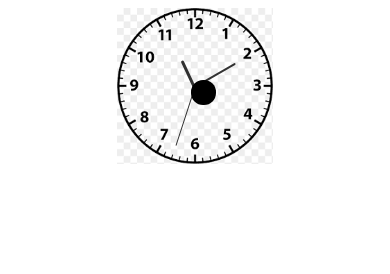
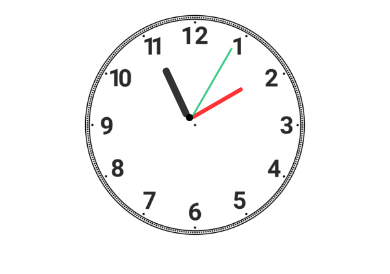
Before and after one commit to NikhilSuresh1999/simple-Clock, a plain HTML site: page index.html in a window 390 px wide. Drawn offline with Linux system fonts and the light colour scheme.

Commit message:
updated second hand

```diff
--- a/index.css
+++ b/index.css
@@ -1,56 +1,114 @@
-#clockcontainer{
-    /* background-color: red; */
-
+#clockcontainer {
     height: 40vw;
     width: 40vw;
+    background: url('clock2.png') no-repeat;
+    background-size: 100%;
+    margin: auto;
+    position: relative;
+}
 
-    background: url('clock.png') no-repeat;
-    background-size: 100%;
-    margin:auto;
-    position: relative;
+#ball {
+    background-color: black;
+    width: 2.5%;
+    height: 2.5%;
+    border-radius: 50%;
+    position: absolute;
+    margin-top: 49.2%;
+    margin-left: 49.1%;
+    opacity: 1;
+    /* animation: bounce 2s infinite alternate; */
+}
 
-}
-#ball{
-    background-color: black;
-    width: 25px;
-    height: 25px;
-    border-radius: 12px;
-    position: absolute;
-    margin-top: 46.4%;
-    margin-left: 47.2%;
-    opacity: 1;
+#hour, #minute, #second {
 
-}
-#hour,#minute,#second{
-    background-color: black;
     position: absolute;
     border-radius: 10px;
     transform-origin: bottom;
 
 }
-#hour{
+
+#hour {
+    background-color: black;
     width: 2%;
     height: 19%;
     margin-top: 31.9%;
     margin-left: 49%;
     opacity: 0.8;
+}
 
-
-}
-#minute{
+#minute {
+    background-color: red;
     width: 1%;
     height: 30%;
     margin-top: 20.7%;
     margin-left: 49.5%;
     opacity: 0.8;
+}
 
-
-}
-#second{
+#second {
+    background-color: rgb(15, 193, 107);
     width: 0.5%;
     height: 40%;
     margin-top: 10.57%;
     margin-left: 49.75%;
     opacity: 0.8;
+    animation: rotate 60s infinite linear;
+}
 
+/* Responsive design using media queries */
+@media screen and (max-width: 768px) {
+    #clockcontainer {
+        height: 60vw;
+        width: 60vw;
+    }
+
+    #ball {
+        width: 3%;
+        height: 3%;
+        margin-top: 45.4%;
+        margin-left: 46.2%;
+    }
+
+    #hour {
+        width: 3%;
+        height: 23%;
+        margin-top: 23.5%;
+
+        margin-left: 45.2%
+
+    }
+
+    #minute {
+        width: 1.5%;
+        height: 25%;
+        margin-top: 21.7%;
+        margin-left: 47.8%;
+    }
+
+    #second {
+        width: 0.8%;
+        height: 35%;
+        margin-top: 12.57%;
+        margin-left: 47.75%;
+    }
 }
+
+
+/* Keyframe animations */
+@keyframes bounce {
+    0%, 100% {
+        transform: translateY(0);
+    }
+    50% {
+        transform: translateY(-10px);
+    }
+}
+
+@keyframes rotate {
+    from {
+        transform: rotate(0deg);
+    }
+    to {
+        transform: rotate(360deg);
+    }
+}
```
Also changed, not shown: clock2.png (added).
